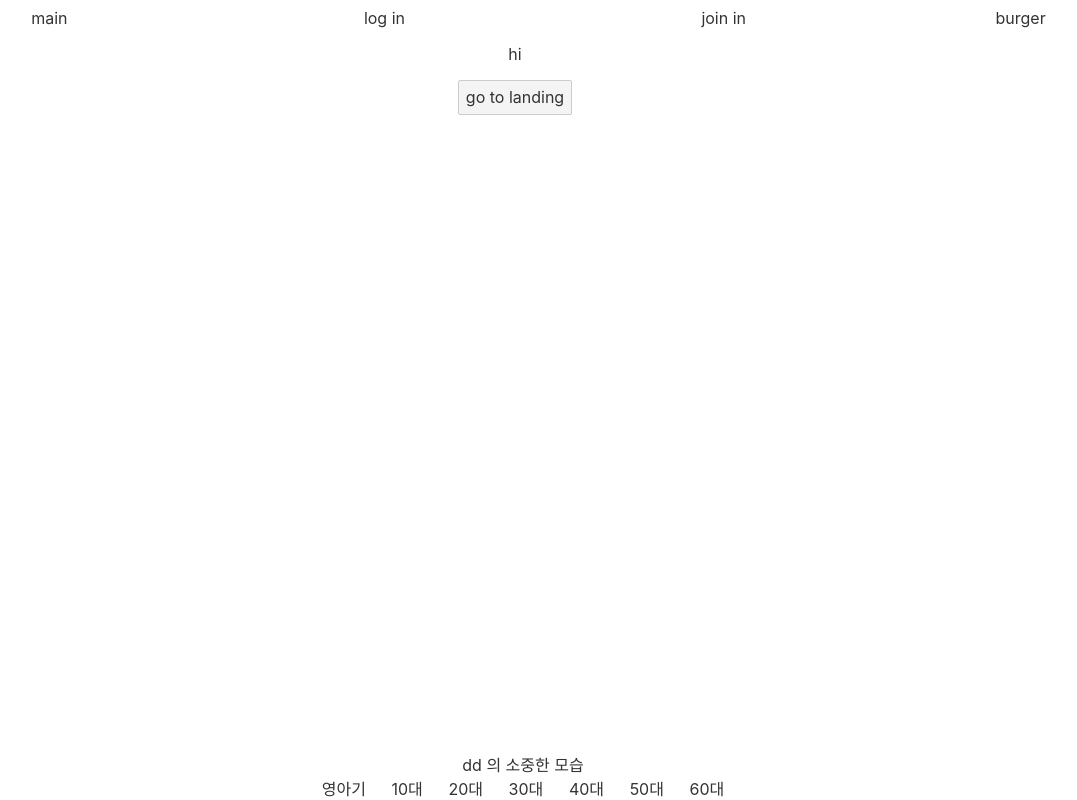
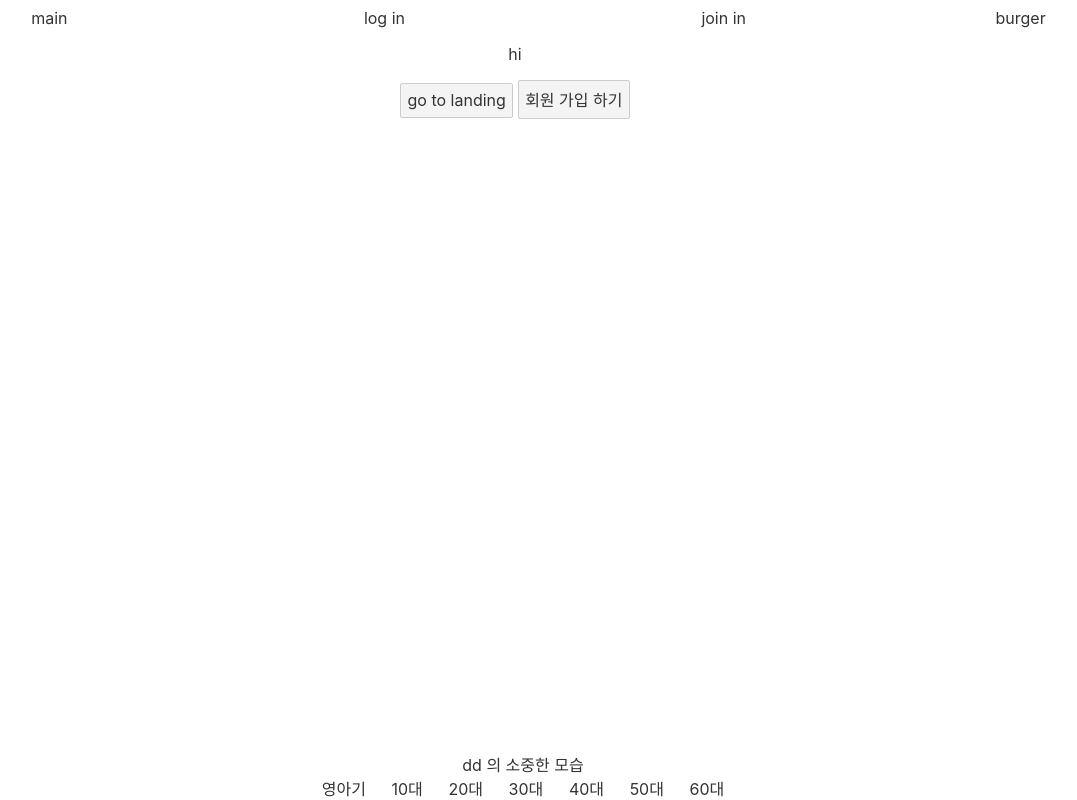
Before and after one commit to ddonggi/svelteprj, a Svelte app: page / in a window 1280 px wide. Both pictures are taken after a click on the button "go to join". Shown: the whole page, without its empty margins (125-1202 px from the left). Built offline with nearby package versions, Linux system fonts and the light colour scheme.

Commit message:
ADD| Join button in section

```diff
--- a/src/components/member/section.svelte
+++ b/src/components/member/section.svelte
@@ -5,6 +5,7 @@
 <section>
     <p>hi</p>
     <button text on:click={ () => push("/")}>go to landing</button>
+    <button text on:click={()=>push("/join")}>회원 가입 하기</button>
 </section>
 <style>
 
```
